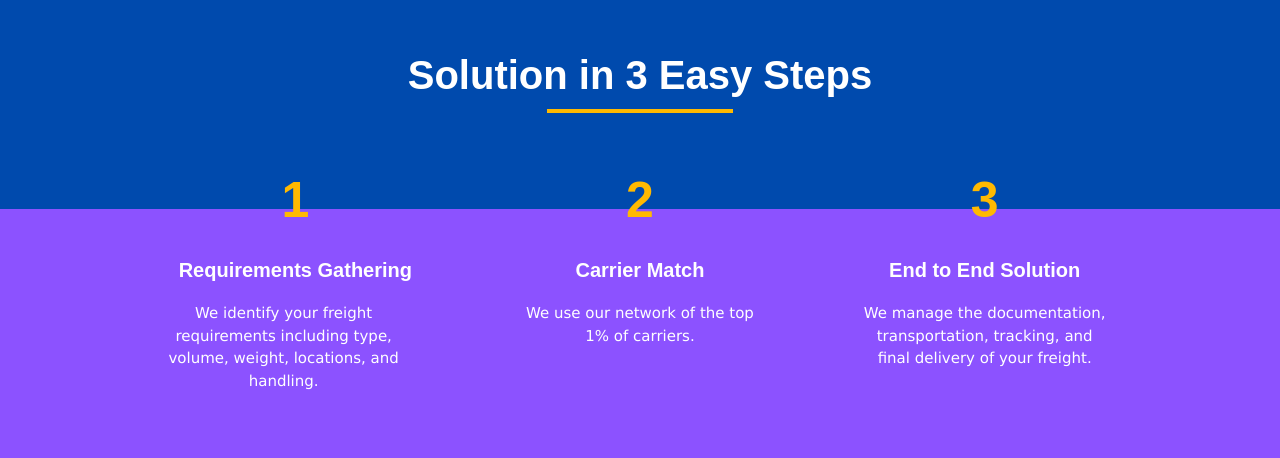
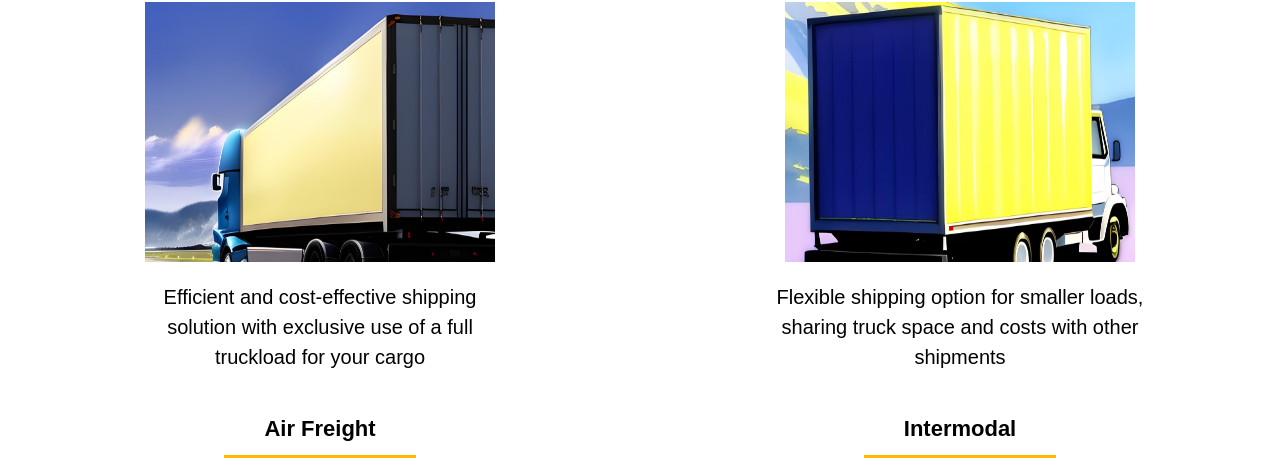
Before and after one commit to Moshahrani/A2BLink, a React (Create React App) app in the folder logistics/: page / in a window 1280 px wide. Shown: the part 984-1442 px from the top of the page. Built offline with nearby package versions, Linux system fonts and the light colour scheme.

Commit message:
components including factsinsights, coreValues and an image for arrows was added to home component's routing

```diff
--- a/logistics/src/routes/Home.js
+++ b/logistics/src/routes/Home.js
@@ -2,8 +2,11 @@ import React, { useEffect, useRef } from "react";
 import FourPoints from "../components/FourPoints";
 import Consultation from "../components/Consultation";
 import ThreeStep from "../components/ThreeStep";
+import CoreValues from "../components/CoreValues";
+import FactsInsights from "../components/FactsInsights";
 import "../css/Home.css";
 import Cargo from "../assets/Cargo.mp4";
+import Arrows from "../assets/CustomArrows.png";
 
 const Home = () => {
 
@@ -65,9 +68,12 @@ const Home = () => {
           </div>
         </div>
       </div>
-      <ThreeStep />
+      <FactsInsights />
+      {/* <ThreeStep /> */}
       <FourPoints />
       <Consultation />
+      <CoreValues />
+      <img className="arrows" src={Arrows} />
       {/* <ContactForm ref={contactFormRef} /> */}
       {/* <Footer /> */}
     </div>
```
